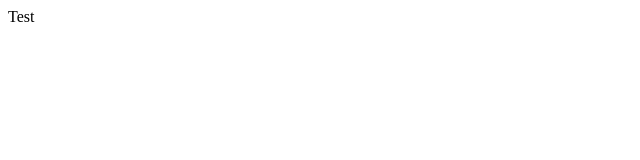
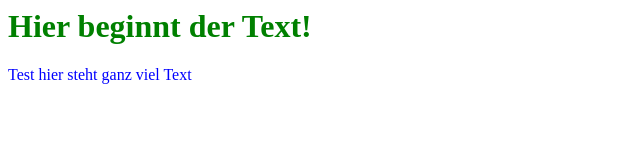
Before and after one commit to Lina4Uni/Lina4Uni.github.io, a plain HTML site: page index.html in a window 1280 px wide. Shown: the whole page, without its empty margins (0-640 px from the left). Drawn offline with Linux system fonts and the light colour scheme.

Commit message:
Jetzt mit CSS

```diff
--- a/index.html
+++ b/index.html
@@ -1,5 +1,14 @@
 <html>
+<head>
+    <title>Hallo ich bin eine Seite!</title>
+
+    <link rel="stylesheet" href="style.css">
+</head>
 <body>
-<p>Test</p>
+    <h1>Hier beginnt der Text!</h1>
+    <main>
+        <p class="red">Test hier steht ganz viel Text</p>
+    </main>
+
 </body>
 </html>
--- /dev/null
+++ b/style.css
@@ -0,0 +1,7 @@
+h1 {
+    color: green;
+    front-size: 50px;
+}
+.red {
+    color: blue;
+}
```
